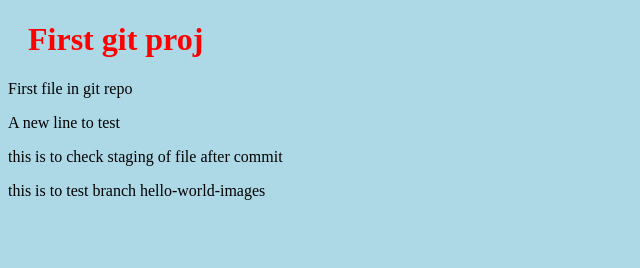
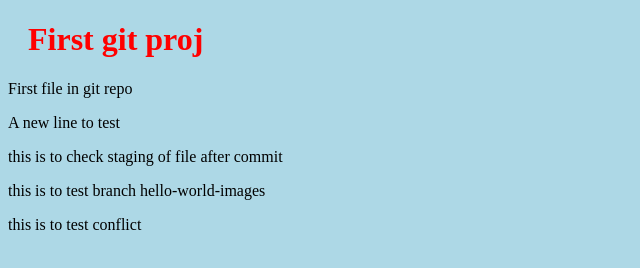
Before and after one commit to AxcelBlaze003/hello-world, a plain HTML site: page index.html in a window 1280 px wide. Shown: the whole page, without its empty margins (0-640 px from the left). Drawn offline with Linux system fonts and the light colour scheme.

Commit message:
This is to test conflict

```diff
--- a/index.html
+++ b/index.html
@@ -10,5 +10,6 @@
 <p> A new line to test</p>
 <p> this is to check staging of file after commit</p>
 <p> this is to test branch hello-world-images</p>
+<p> this is to test conflict</p>
 </body>
 </html>
```
